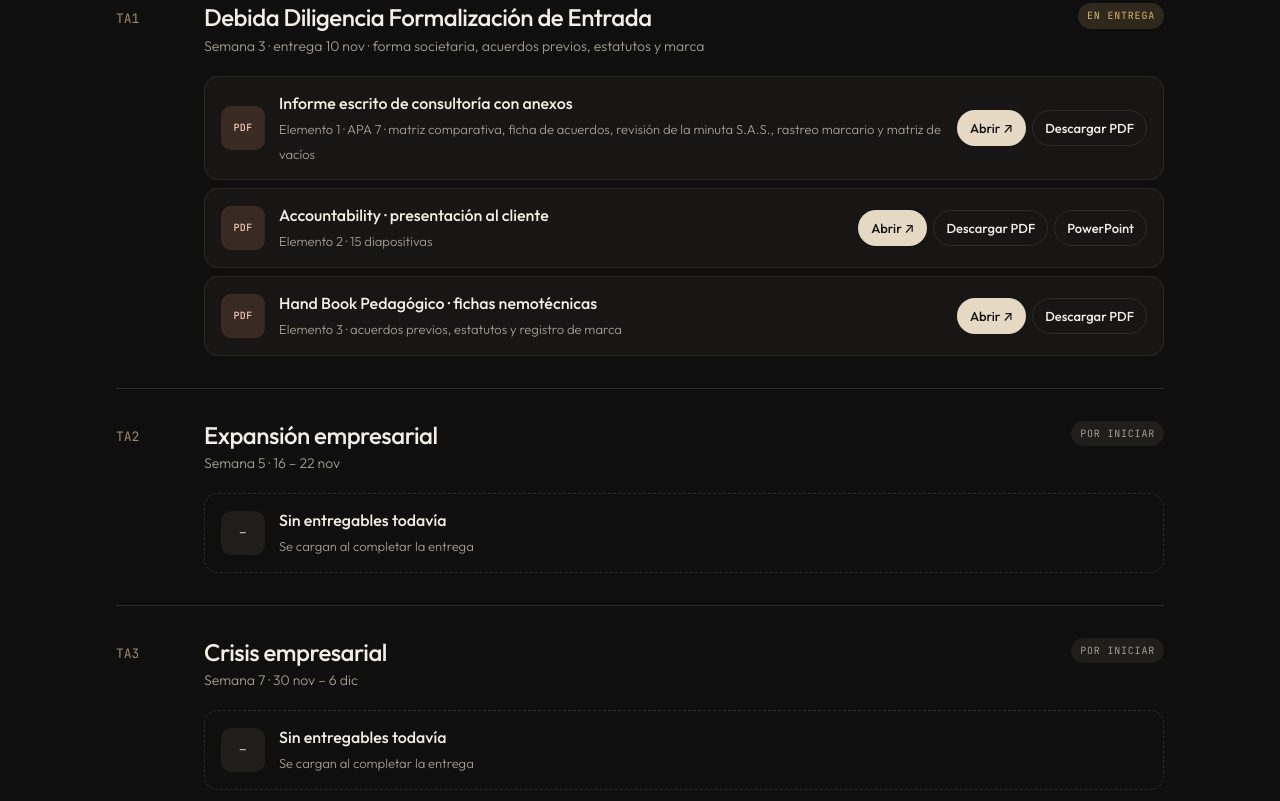
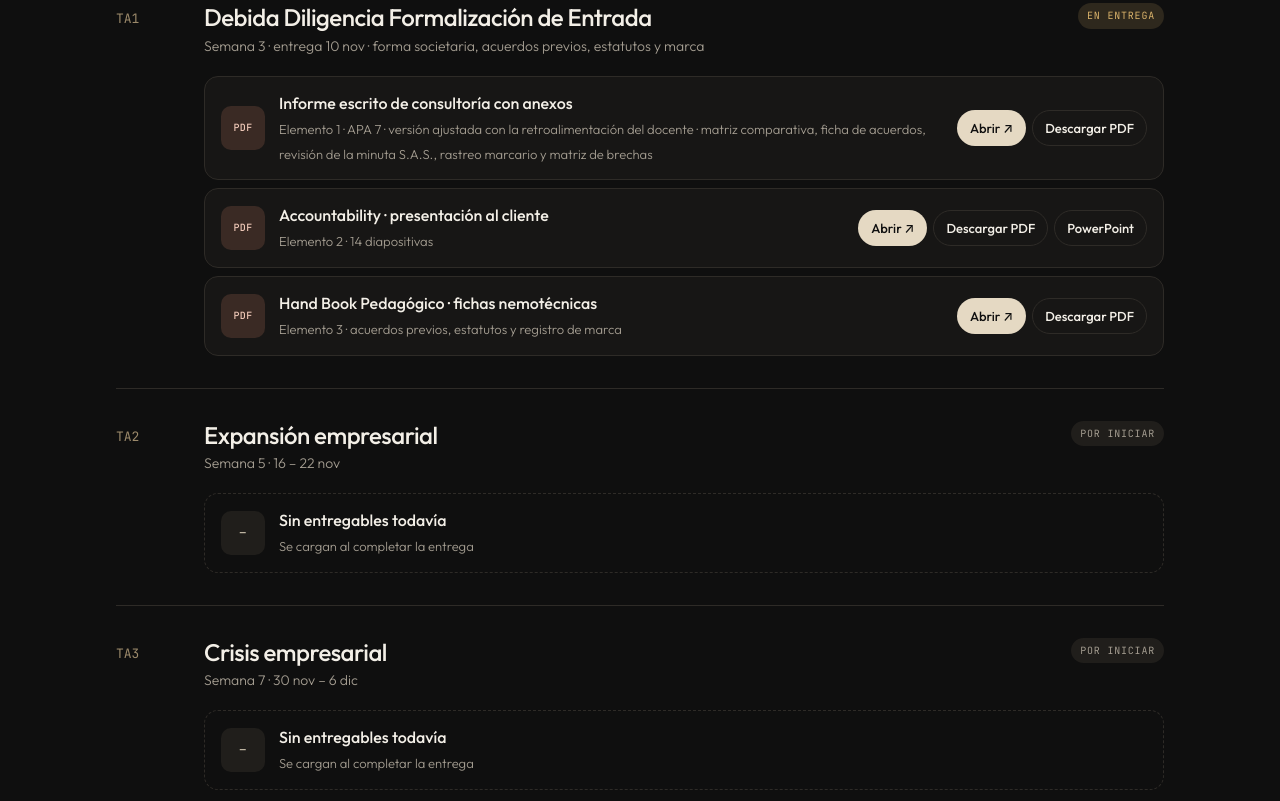
Before and after one commit to barbaravillada29-lang/dataroom-talent, a plain HTML site: page index.html in a window 1280 px wide. Shown: the part 1239-2040 px from the top of the page. Drawn offline with Linux system fonts and the light colour scheme.

Commit message:
Actualiza la TA1 con la retroalimentación del docente
Co-Authored-By: Claude Opus 5.5 <noreply@anthropic.com>
Claude-Session: https://claude.ai/code/session_018mufWPZrGGp9c32gWXHPYT

```diff
--- a/index.html
+++ b/index.html
@@ -166,7 +166,7 @@ footer .wrap{display:flex;justify-content:space-between;flex-wrap:wrap;gap:12px;
 
 <footer><div class="wrap">
   <span>Talent · People Infrastructure</span>
-  <span>Última actualización: 6 de noviembre de 2026</span>
+  <span>Última actualización: 19 de noviembre de 2026</span>
 </div></footer>
 <div class="toast" id="toast" hidden></div>
 
@@ -178,8 +178,8 @@ const FOLDERS = [
    {t:'Informe escrito de consultoría',d:'Elemento 2 · selección, BMC, diagnóstico y ruta',ext:'pdf',open:'files/Informe_Consultoria_TALENT.pdf',dl:'files/Informe_Consultoria_TALENT.pdf'},
    {t:'Accountability · presentación al cliente',d:'Elemento 3 · 13 diapositivas',ext:'pdf',open:'files/Accountability_TALENT.pdf',dl:'files/Accountability_TALENT.pdf',alt:{label:'PowerPoint',dl:'files/Accountability_TALENT.pptx'}}]},
  {id:'ta1',num:'TA1',k:'ta',title:'Debida Diligencia Formalización de Entrada',desc:'Semana 3 · entrega 10 nov · forma societaria, acuerdos previos, estatutos y marca',st:'p',files:[
-   {t:'Informe escrito de consultoría con anexos',d:'Elemento 1 · APA 7 · matriz comparativa, ficha de acuerdos, revisión de la minuta S.A.S., rastreo marcario y matriz de vacíos',ext:'pdf',open:'files/ta1/Informe_TA1_con_Anexos_TALENT.pdf',dl:'files/ta1/Informe_TA1_con_Anexos_TALENT.pdf'},
-   {t:'Accountability · presentación al cliente',d:'Elemento 2 · 15 diapositivas',ext:'pdf',open:'files/ta1/Accountability_TA1_TALENT.pdf',dl:'files/ta1/Accountability_TA1_TALENT.pdf',alt:{label:'PowerPoint',dl:'files/ta1/Accountability_TA1_TALENT.pptx'}},
+   {t:'Informe escrito de consultoría con anexos',d:'Elemento 1 · APA 7 · versión ajustada con la retroalimentación del docente · matriz comparativa, ficha de acuerdos, revisión de la minuta S.A.S., rastreo marcario y matriz de brechas',ext:'pdf',open:'files/ta1/Informe_TA1_con_Anexos_TALENT.pdf',dl:'files/ta1/Informe_TA1_con_Anexos_TALENT.pdf'},
+   {t:'Accountability · presentación al cliente',d:'Elemento 2 · 14 diapositivas',ext:'pdf',open:'files/ta1/Accountability_TA1_TALENT.pdf',dl:'files/ta1/Accountability_TA1_TALENT.pdf',alt:{label:'PowerPoint',dl:'files/ta1/Accountability_TA1_TALENT.pptx'}},
    {t:'Hand Book Pedagógico · fichas nemotécnicas',d:'Elemento 3 · acuerdos previos, estatutos y registro de marca',ext:'pdf',open:'files/ta1/Hand_Book_TALENT.pdf',dl:'files/ta1/Hand_Book_TALENT.pdf'}]},
  {id:'ta2',num:'TA2',k:'ta',title:'Expansión empresarial',desc:'Semana 5 · 16 – 22 nov',st:'i',files:[]},
  {id:'ta3',num:'TA3',k:'ta',title:'Crisis empresarial',desc:'Semana 7 · 30 nov – 6 dic',st:'i',files:[]},
```
Also changed, not shown: 3 other files.
